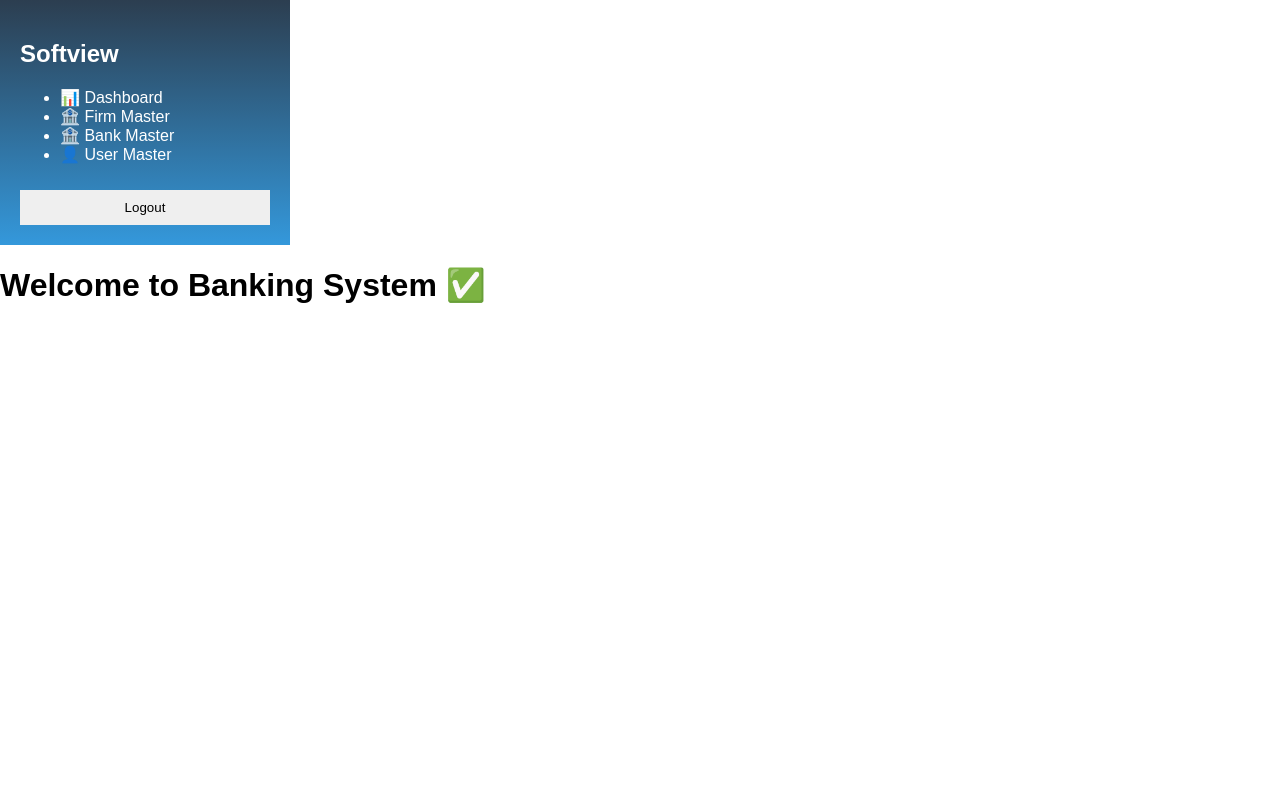
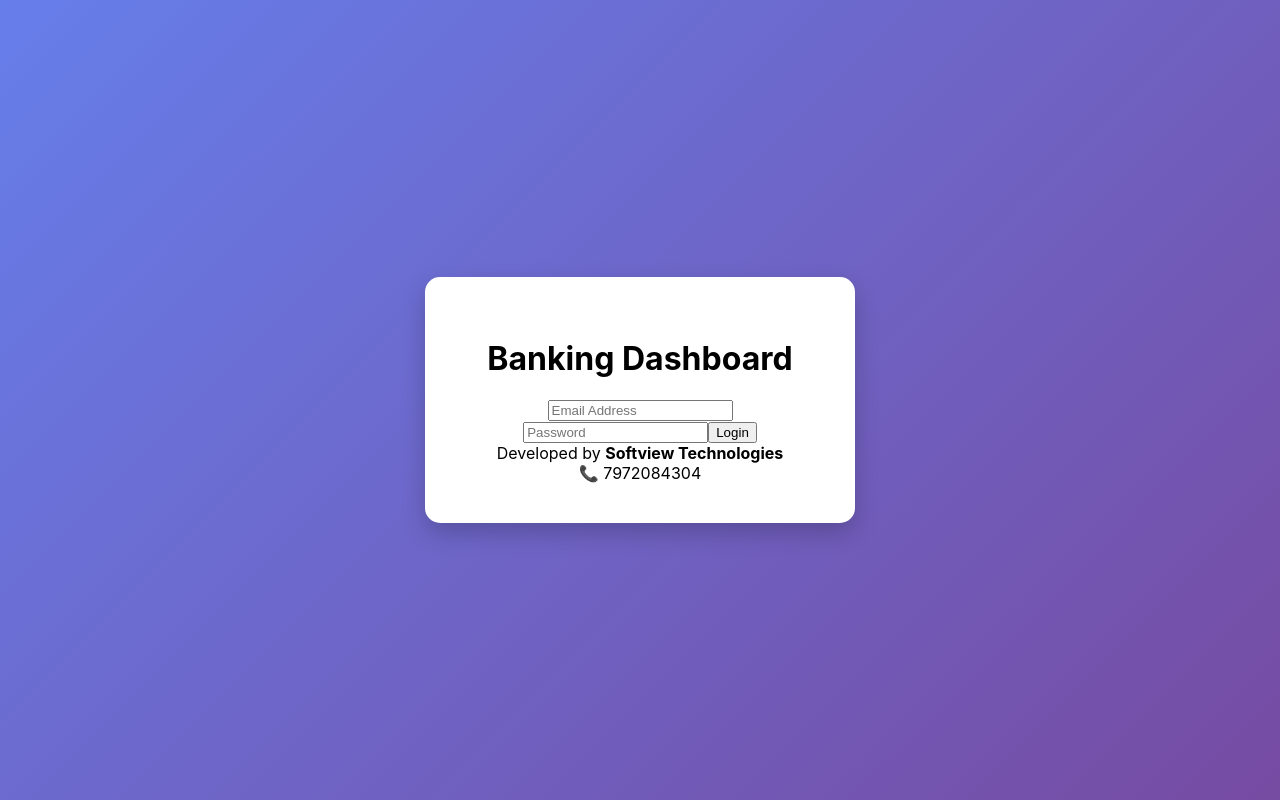
Before and after one commit to shreetare2020/softview-dashboard, a React (Create React App) app: page / in a window 1280 px wide. Built offline with nearby package versions, Linux system fonts and the light colour scheme.

Commit message:
Complete Banking Dashboard with Firm Master

```diff
--- a/src/App.css
+++ b/src/App.css
@@ -1,61 +1,105 @@
-body {
-  margin: 0;
-  font-family: Arial;
+:root {
+  --primary-bg: #1a1c23;
+  --accent: #4c51bf;
+  --success: #48bb78;
+  --danger: #f56565;
+  --text-main: #f7fafc;
 }
 
-.container {
+/* Login Page */
+.login-container {
+  height: 100vh;
+  background: linear-gradient(135deg, #667eea 0%, #764ba2 100%);
+  display: flex;
+  justify-content: center;
+  align-items: center;
+}
+
+.login-box {
+  background: white;
+  padding: 40px;
+  border-radius: 15px;
+  box-shadow: 0 10px 25px rgba(0,0,0,0.2);
+  text-align: center;
+  width: 350px;
+}
+
+/* Layout */
+.app-layout {
   display: flex;
   height: 100vh;
+  overflow: hidden;
 }
 
-/* SIDEBAR */
 .sidebar {
-  width: 250px;
-  background: linear-gradient(180deg, #2c3e50, #3498db);
+  width: 260px;
+  background: var(--primary-bg);
   color: white;
+  display: flex;
+  flex-direction: column;
   padding: 20px;
 }
 
-.sidebar button,
-.sidebar select {
-  width: 100%;
-  margin-top: 10px;
-  padding: 10px;
-  border: none;
+.nav-item {
+  padding: 12px;
+  margin: 5px 0;
+  border-radius: 8px;
   cursor: pointer;
+  transition: 0.3s;
 }
 
-.logoutBtn {
-  background: red;
-  color: white;
+.nav-item:hover, .nav-item.active {
+  background: var(--accent);
 }
 
-/* MAIN */
-.main {
-  flex: 1;
-  padding: 20px;
-  background: #f4f6f7;
+/* Previews */
+.preview-card {
+  background: rgba(255,255,255,0.1);
+  padding: 8px;
+  margin: 5px 0;
+  border-radius: 5px;
+  font-size: 0.85rem;
 }
 
-.card {
-  background: white;
+/* Ledger Table */
+.bank-summary-row {
+  background: #fff;
   padding: 15px;
   margin: 10px 0;
-  border-radius: 8px;
+  display: flex;
+  justify-content: space-between;
+  border-left: 5px solid var(--accent);
   cursor: pointer;
+  box-shadow: 0 2px 5px rgba(0,0,0,0.05);
 }
 
-.row {
-  font-weight: bold;
+.ledger-table {
+  width: 100%;
+  border-collapse: collapse;
+  background: #fdfdfd;
 }
 
-.ledger {
-  margin-top: 10px;
+.ledger-table th {
+  background: #edf2f7;
   padding: 10px;
-  background: #ecf0f1;
 }
 
-.login {
-  text-align: center;
-  margin-top: 100px;
+.txt-green { color: var(--success); font-weight: bold; }
+.txt-red { color: var(--danger); font-weight: bold; }
+
+.export-btns {
+  padding: 10px;
+  display: flex;
+  gap: 10px;
 }
+
+.btn-excel { background: #2f855a; color: white; border: none; padding: 5px 15px; border-radius: 4px; }
+.btn-pdf { background: #c53030; color: white; border: none; padding: 5px 15px; border-radius: 4px; }
+
+.firm-footer-code {
+  position: fixed;
+  bottom: 10px;
+  right: 20px;
+  font-size: 0.8rem;
+  color: #718096;
+}
--- a/src/App.js
+++ b/src/App.js
@@ -1,29 +1,132 @@
-import React, { useState } from 'react';
+import React, { useState, useEffect } from 'react';
 import './App.css';
 
 function App() {
+  const [isLoggedIn, setIsLoggedIn] = useState(false);
+  const [userRole, setUserRole] = useState('admin'); // admin or viewer
   const [activeTab, setActiveTab] = useState('dashboard');
+  const [selectedFirm, setSelectedFirm] = useState('All Firms');
+  const [expandedBank, setExpandedBank] = useState(null);
+  const [currentTime, setCurrentTime] = useState(new Date());
+
+  // Real-time Clock logic
+  useEffect(() => {
+    const timer = setInterval(() => setCurrentTime(new Date()), 1000);
+    return () => clearInterval(timer);
+  }, []);
+
+  if (!isLoggedIn) {
+    return (
+      <div className="login-container">
+        <div className="login-box">
+          <h1>Banking Dashboard</h1>
+          <input type="email" placeholder="Email Address" />
+          <input type="password" placeholder="Password" />
+          <button className="login-btn" onClick={() => setIsLoggedIn(true)}>Login</button>
+          <div className="footer-credits">
+            Developed by <strong>Softview Technologies</strong><br />
+            📞 7972084304
+          </div>
+        </div>
+      </div>
+    );
+  }
 
   return (
-    <div className="dashboard-container">
-      {/* Sidebar UI */}
+    <div className="app-layout">
+      {/* Sidebar Section */}
       <div className="sidebar">
-        <h2>Softview</h2>
-        <ul>
-          <li onClick={() => setActiveTab('dashboard')}>📊 Dashboard</li>
-          <li onClick={() => setActiveTab('firm')}>🏦 Firm Master</li>
-          <li onClick={() => setActiveTab('bank')}>🏦 Bank Master</li>
-          <li onClick={() => setActiveTab('user')}>👤 User Master</li>
-        </ul>
-        <button className="logout-btn">Logout</button>
+        <div className="sidebar-header">
+          <select onChange={(e) => setSelectedFirm(e.target.value)} className="firm-dropdown">
+            <option>Select Firm 🔽</option>
+            <option>Rathi Jaju & Associates</option>
+            <option>Softview Tech</option>
+          </select>
+        </div>
+        <nav>
+          <div className={`nav-item ${activeTab === 'dashboard' ? 'active' : ''}`} onClick={() => setActiveTab('dashboard')}>📊 Dashboard</div>
+          <div className={`nav-item ${activeTab === 'firm' ? 'active' : ''}`} onClick={() => setActiveTab('firm')}>🏢 Firm Master</div>
+          <div className={`nav-item ${activeTab === 'bank' ? 'active' : ''}`} onClick={() => setActiveTab('bank')}>🏦 Bank Master</div>
+          <div className={`nav-item ${activeTab === 'user' ? 'active' : ''}`} onClick={() => setActiveTab('user')}>👥 User Master</div>
+        </nav>
+
+        {/* Preview Section */}
+        <div className="sidebar-previews">
+           <div className="preview-card">Firms: 4</div>
+           <div className="preview-card">Banks: 32</div>
+           <div className="preview-card">Users: 5</div>
+        </div>
+
+        <div className="sidebar-bottom">
+          <div className="user-info">👤 Shreekant Rathi</div>
+          <div className="clock-section">
+            {currentTime.toLocaleDateString()}<br/>
+            {currentTime.toLocaleTimeString()}
+          </div>
+          <button className="signout-btn" onClick={() => setIsLoggedIn(false)}>Sign Out</button>
+        </div>
       </div>
 
       {/* Main Content */}
-      <div className="main-content">
-        {activeTab === 'dashboard' && <h1>Welcome to Banking System ✅</h1>}
-        {activeTab === 'firm' && <div><h2>Firm Master - Rathi Jaju & Associates</h2><p>Data loading...</p><button>Export Excel</button></div>}
-        {activeTab === 'bank' && <div><h2>Bank Master</h2><p>Managing Bank Entries...</p></div>}
-        {activeTab === 'user' && <div><h2>User Master</h2><p>Admin & Viewer Roles</p></div>}
+      <div className="main-viewport">
+        <header className="main-header">
+          <h2>{activeTab.toUpperCase()} - {selectedFirm}</h2>
+          <div className="header-right">Role: <span className="role-tag">{userRole}</span></div>
+        </header>
+
+        <div className="content-area">
+          {activeTab === 'dashboard' && (
+            <div className="bank-list">
+              {[1, 2, 3].map((bank) => (
+                <div key={bank} className="bank-row-container">
+                  <div className="bank-summary-row" onClick={() => setExpandedBank(expandedBank === bank ? null : bank)}>
+                    <span>Bank Account #{bank}009823</span>
+                    <span>Current Balance: ₹4,50,000</span>
+                    <span>{expandedBank === bank ? '🔼' : '🔽'}</span>
+                  </div>
+
+                  {expandedBank === bank && (
+                    <div className="ledger-expanded">
+                      <div className="export-btns">
+                        <button className="btn-excel">Export Excel 📊</button>
+                        <button className="btn-pdf">Export PDF 📄</button>
+                      </div>
+                      <table className="ledger-table">
+                        <thead>
+                          <tr>
+                            <th>Date</th>
+                            <th>Particulars</th>
+                            <th>Receipt (DR)</th>
+                            <th>Payment (CR)</th>
+                            <th>Balance</th>
+                          </tr>
+                        </thead>
+                        <tbody>
+                          <tr>
+                            <td>05-05-2026</td>
+                            <td>Client Fees</td>
+                            <td className="txt-green">₹50,000 ↓</td>
+                            <td>-</td>
+                            <td>₹5,00,000</td>
+                          </tr>
+                          <tr>
+                            <td>06-05-2026</td>
+                            <td>Office Rent</td>
+                            <td>-</td>
+                            <td className="txt-red">₹20,000 ↑</td>
+                            <td>₹4,80,000</td>
+                          </tr>
+                        </tbody>
+                      </table>
+                    </div>
+                  )}
+                </div>
+              ))}
+            </div>
+          )}
+          {activeTab !== 'dashboard' && <div className="placeholder-view">Manage {activeTab} Features Here</div>}
+        </div>
+        <footer className="firm-footer-code">Firm Code: RJA-2026</footer>
       </div>
     </div>
   );
```
